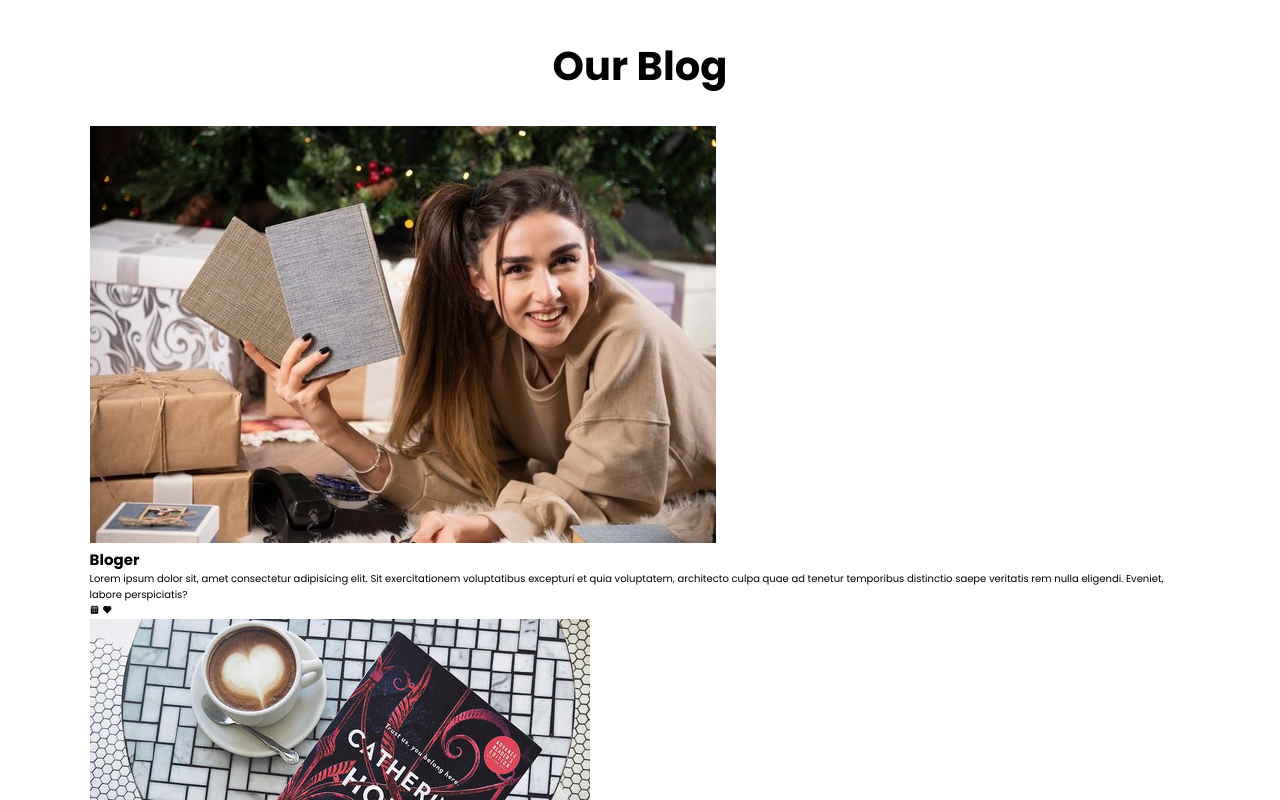
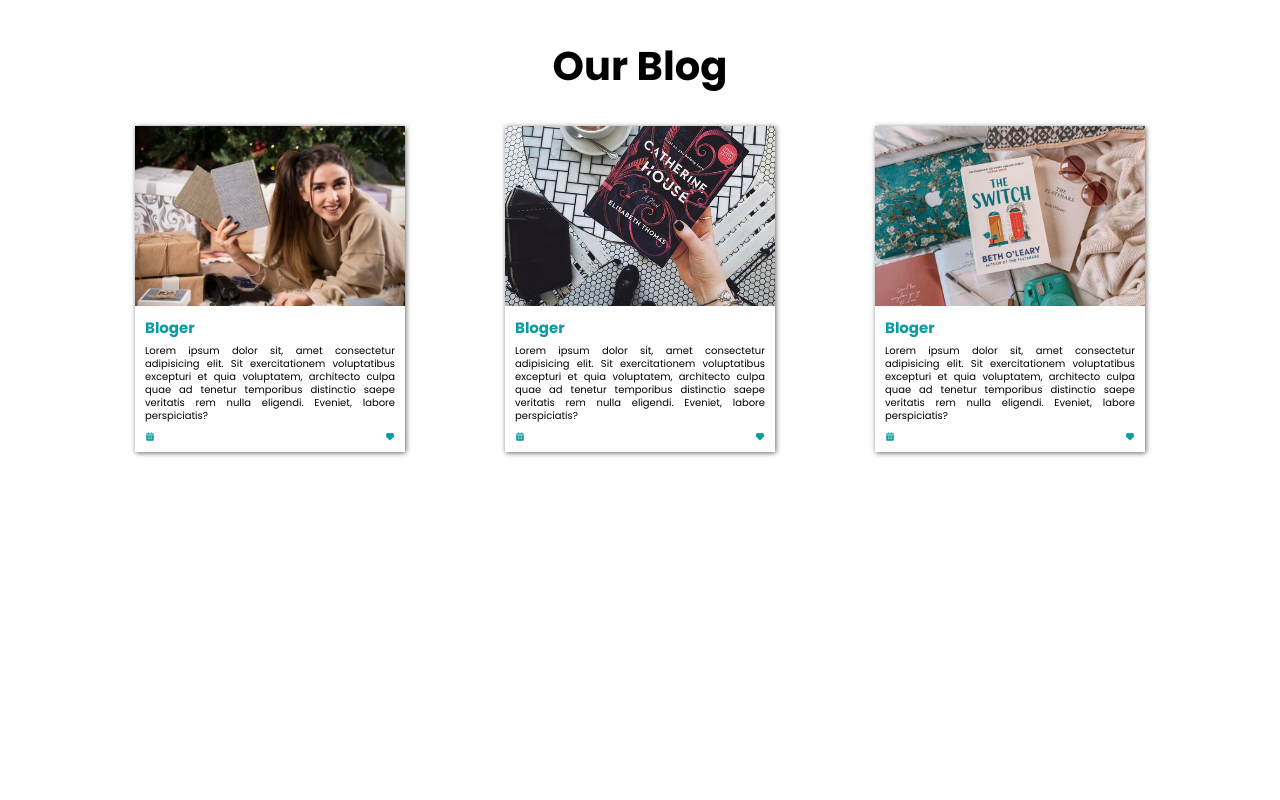
Before and after one commit to manar21786/bookStore_ZM, a plain HTML site: page index.html in a window 1280 px wide. Shown: the part 4640-5440 px from the top of the page. After the commit the page ends 5218 px from the top, so only its background shows below. Drawn offline with nearby package versions, Linux system fonts and the light colour scheme; a web font is replaced by a local one.

Commit message:
our blog css

```diff
--- a/style.css
+++ b/style.css
@@ -605,3 +605,67 @@ section {
 .digital-book .btn:hover {
   background-color: teal;
 }
+.blog {
+  .blog-container {
+    display: grid;
+    grid-template-columns: 1fr 1fr 1fr;
+    column-gap: 10rem;
+
+    .blog-card {
+      box-shadow: 1px 1px 5px var(--text-gray);
+
+      &:hover {
+        background: var(--primary-blue);
+        box-shadow: 0 0 4px 1px var(--primary-blue);
+
+        .bloger {
+          color: var(--netural-white);
+        }
+
+        .blog-paragraph {
+          color: var(--netural-white);
+        }
+
+        .bxs-calendar,
+        .blog-icons i:nth-child(2) {
+          color: var(--netural-white);
+        }
+      }
+
+      .card-img-blog {
+        width: 27rem;
+        height: 18rem;
+        margin-bottom: 0.5rem;
+        object-fit: cover;
+      }
+
+      .blog-padding {
+        padding: 0 1rem 1rem;
+      }
+
+      .bloger {
+        color: var(--primary-blue);
+        margin-bottom: 0.5rem;
+      }
+
+      .blog-paragraph {
+        max-width: 25rem;
+        margin-bottom: 1rem;
+        text-align: justify;
+        line-height: 1.3;
+        color: var(--netural-black);
+      }
+
+      .blog-icons {
+        display: flex;
+        justify-content: space-between;
+        align-items: center;
+      }
+
+      .bxs-calendar,
+      .blog-icons i:nth-child(2) {
+        color: var(--primary-blue);
+      }
+    }
+  }
+}
```
